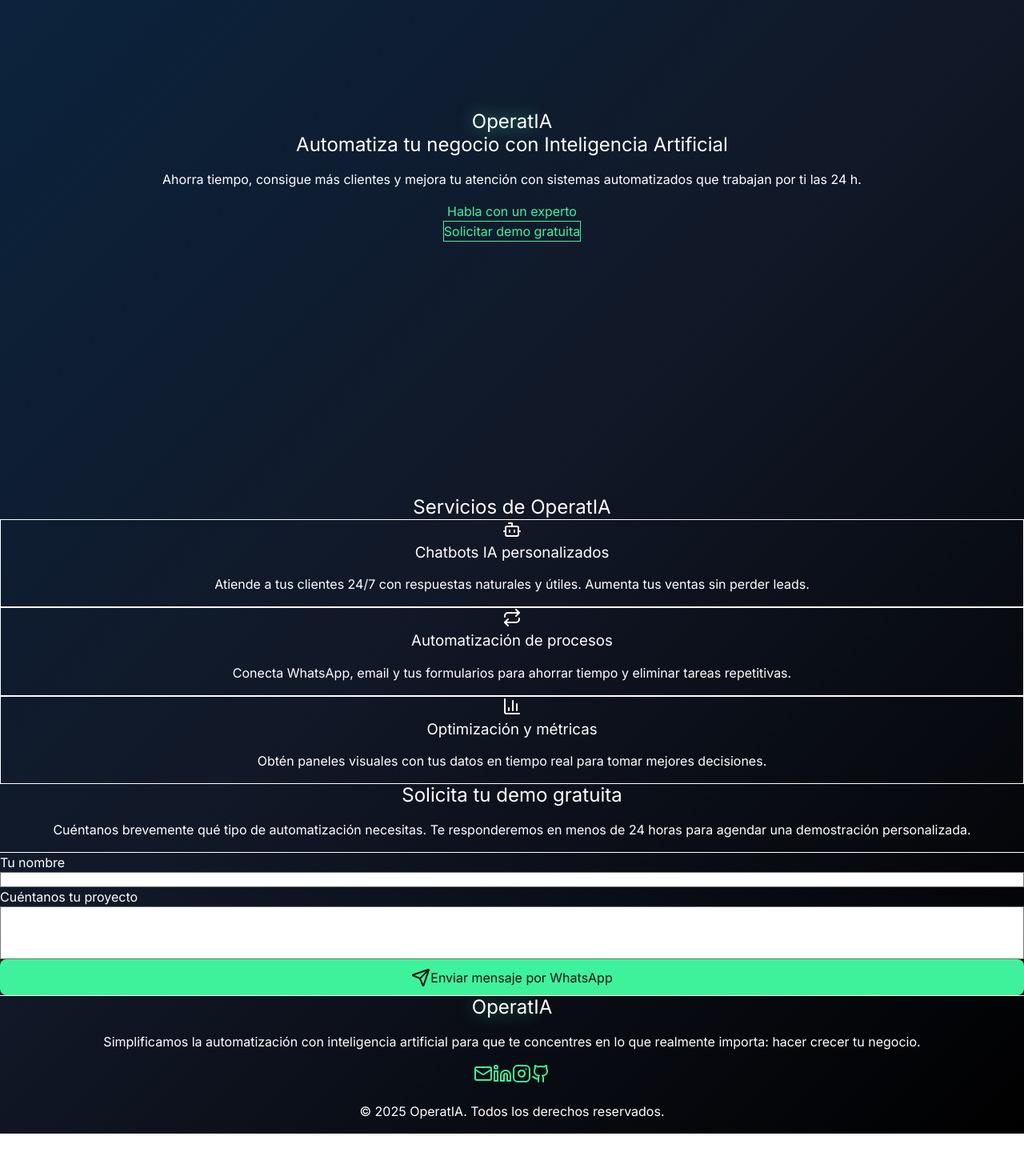
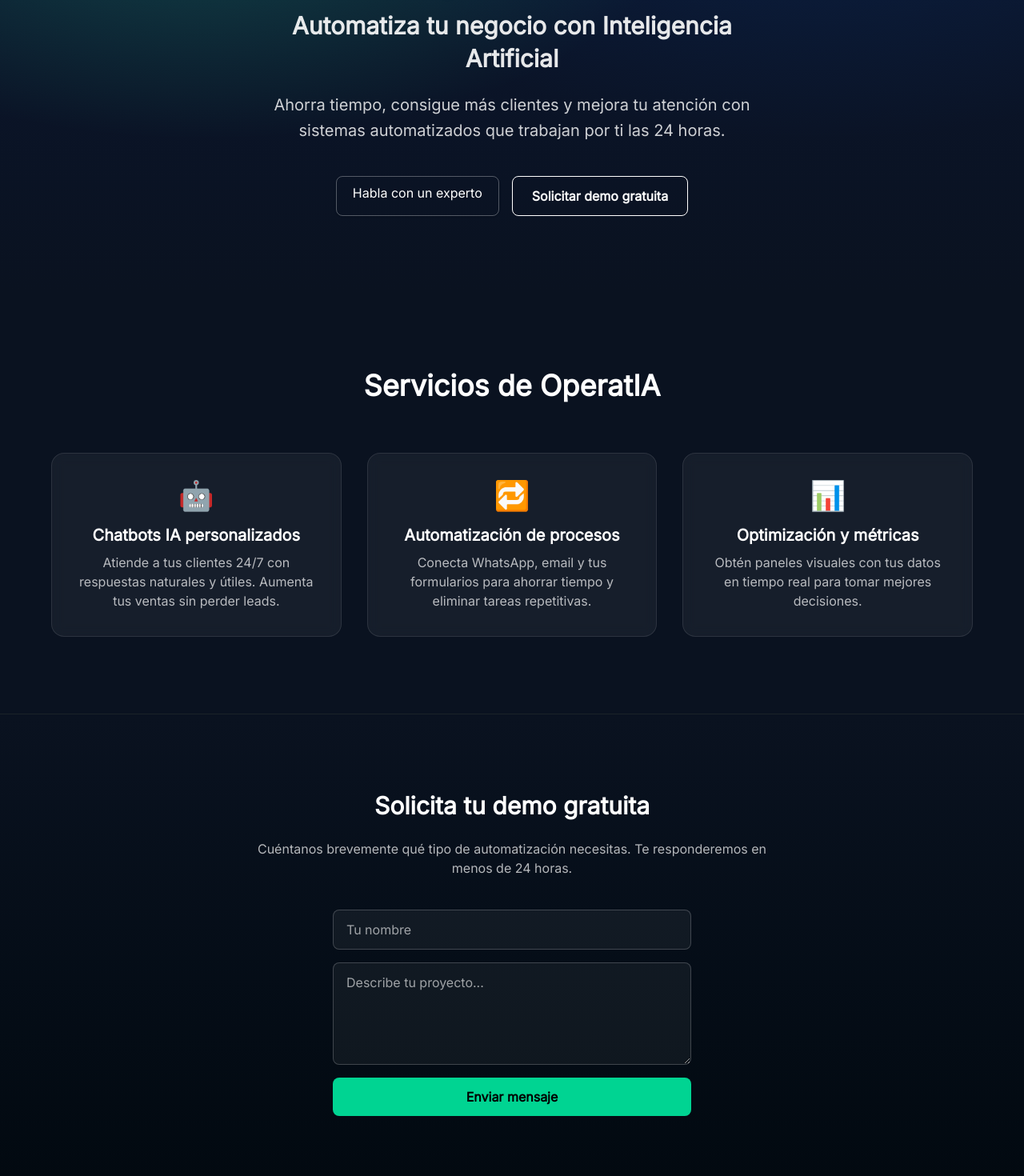
Before and after one commit to Danielsilent94/operatia-landing, a React (Vite) app: page / in a window 1280 px wide. Shown: the part 180-1650 px from the top of the page at 80% size. Before the commit the page ends 1597 px from the top, so only its background shows below. Built offline with nearby package versions, Linux system fonts and the light colour scheme.

Commit message:
OperatIA Landing Design Improvement

```diff
--- a/src/App.tsx
+++ b/src/App.tsx
@@ -1,24 +1,126 @@
-import Hero from "./components/Hero";
-import Services from "./components/Services";
-import Contact from "./components/Contact";
-import Footer from "./components/Footer";
+function App() {
+  return (
+    <main className="w-full flex flex-col min-h-screen bg-[#0A1220] text-white">
+      {/* Hero Section */}
+      <section className="gradient-hero flex flex-col justify-center items-center text-center px-6 sm:px-10 py-24">
+        <h1 className="text-6xl sm:text-7xl font-extrabold text-white tracking-tight drop-shadow-md">
+          OperatIA
+        </h1>
+        <h2 className="text-2xl sm:text-3xl font-semibold text-white/90 mt-6 max-w-2xl leading-snug">
+          Automatiza tu negocio con Inteligencia Artificial
+        </h2>
+        <p className="text-lg sm:text-xl text-white/80 mt-5 max-w-2xl leading-relaxed">
+          Ahorra tiempo, consigue más clientes y mejora tu atención con sistemas automatizados que trabajan por ti las 24 horas.
+        </p>
 
-export default function App() {
-  return (
-    <main className="w-full flex flex-col bg-black text-white">
-      {/*Hero code*/}
-      <Hero />
+        {/* Botones */}
+        <div className="flex flex-col sm:flex-row gap-4 mt-10">
+          <a
+            href="https://wa.me/34667213004"
+            target="_blank"
+            rel="noopener noreferrer"
+            className="text-white font-medium border border-white/30 px-5 py-2 rounded-lg transition-all duration-300 hover:bg-white/10 hover:border-white/60 hover:text-white shadow-sm"
+          >
+            Habla con un experto
+          </a>
 
-      {/*services*/}
-      <section className="relative z-10">
-        <Services />
+          <a
+            href="#contact"
+            className="bg-transparent border border-white text-white px-6 py-3 rounded-lg font-semibold hover:bg-white hover:text-[#0A1220] transition-all duration-300"
+          >
+            Solicitar demo gratuita
+          </a>
+        </div>
       </section>
 
-      {/*Contact Form*/}
-      <Contact />
+      {/* Servicios Section */}
+      <section className="bg-[#0A1220] py-24 px-6 text-center">
+        <h3 className="text-4xl font-bold mb-16">Servicios de OperatIA</h3>
 
-      {/*Social Media*/}
-      <Footer />
+        <div className="grid grid-cols-1 sm:grid-cols-3 gap-8 max-w-6xl mx-auto">
+          <div className="bg-white/5 rounded-2xl p-8 backdrop-blur-sm border border-white/10 hover:border-white/20 transition-all">
+            <div className="text-4xl mb-4">🤖</div>
+            <h4 className="text-xl font-semibold mb-2">
+              Chatbots IA personalizados
+            </h4>
+            <p className="text-white/70">
+              Atiende a tus clientes 24/7 con respuestas naturales y útiles. Aumenta tus ventas sin perder leads.
+            </p>
+          </div>
+
+          <div className="bg-white/5 rounded-2xl p-8 backdrop-blur-sm border border-white/10 hover:border-white/20 transition-all">
+            <div className="text-4xl mb-4">🔁</div>
+            <h4 className="text-xl font-semibold mb-2">
+              Automatización de procesos
+            </h4>
+            <p className="text-white/70">
+              Conecta WhatsApp, email y tus formularios para ahorrar tiempo y eliminar tareas repetitivas.
+            </p>
+          </div>
+
+          <div className="bg-white/5 rounded-2xl p-8 backdrop-blur-sm border border-white/10 hover:border-white/20 transition-all">
+            <div className="text-4xl mb-4">📊</div>
+            <h4 className="text-xl font-semibold mb-2">
+              Optimización y métricas
+            </h4>
+            <p className="text-white/70">
+              Obtén paneles visuales con tus datos en tiempo real para tomar mejores decisiones.
+            </p>
+          </div>
+        </div>
+      </section>
+
+      {/* Formulario de contacto */}
+      <section
+        id="contact"
+        className="py-24 px-6 text-center border-t border-white/10 bg-gradient-to-b from-[#0A1220] to-[#020910]"
+      >
+        <h3 className="text-3xl font-bold mb-6">Solicita tu demo gratuita</h3>
+        <p className="text-white/70 max-w-2xl mx-auto mb-10">
+          Cuéntanos brevemente qué tipo de automatización necesitas. Te responderemos en menos de 24 horas.
+        </p>
+
+        <form className="max-w-md mx-auto flex flex-col gap-4">
+          <input
+            type="text"
+            placeholder="Tu nombre"
+            className="w-full px-4 py-3 bg-white/5 border border-white/20 rounded-lg text-white placeholder-white/60 focus:outline-none focus:ring-2 focus:ring-emerald-400"
+          />
+          <textarea
+            placeholder="Describe tu proyecto..."
+            className="w-full px-4 py-3 bg-white/5 border border-white/20 rounded-lg text-white placeholder-white/60 focus:outline-none focus:ring-2 focus:ring-emerald-400 h-32"
+          ></textarea>
+          <button
+            type="submit"
+            className="bg-emerald-400 text-black font-semibold px-6 py-3 rounded-lg hover:bg-emerald-300 transition-all"
+          >
+            Enviar mensaje
+          </button>
+        </form>
+      </section>
+
+      {/* Footer */}
+      <footer className="bg-[#0A1220] py-12 text-center border-t border-white/10">
+        <h4 className="text-2xl font-bold mb-2 text-emerald-400 drop-shadow-md">
+          OperatIA
+        </h4>
+        <p className="text-white/70 mb-6">
+          Simplificamos la automatización con inteligencia artificial para que te concentres en lo que realmente importa: hacer crecer tu negocio.
+        </p>
+
+        <div className="flex justify-center gap-6 text-white/80 text-2xl mb-6">
+          <a href="mailto:info@operatia.com" className="hover:text-white">✉️</a>
+          <a href="#" className="hover:text-white">💼</a>
+          <a href="#" className="hover:text-white">📸</a>
+          <a href="#" className="hover:text-white">💻</a>
+        </div>
+
+        <p className="text-white/40 text-sm">
+          © 2025 OperatIA. Todos los derechos reservados.
+        </p>
+      </footer>
     </main>
   );
 }
+
+export default App;
--- a/src/components/Hero.tsx
+++ b/src/components/Hero.tsx
@@ -2,32 +2,25 @@ import { motion } from "framer-motion";
 
 export default function Hero() {
   return (
-    <section className="relative w-full min-h-screen flex flex-col items-center justify-center px-6 text-center bg-gradient-to-br from-operatia-blue via-slate-900 to-black text-white overflow-hidden">
-
-      {/* Luces de fondo sutiles */}
-      <div className="absolute inset-0 -z-10">
-        <div className="absolute top-0 left-0 w-72 h-72 bg-operatia-green/20 rounded-full blur-3xl opacity-40 animate-pulse"></div>
-        <div className="absolute bottom-0 right-0 w-72 h-72 bg-blue-500/20 rounded-full blur-3xl opacity-30 animate-pulse delay-700"></div>
-      </div>
-
-      {/* LOGO / NOMBRE */}
+    <section className="gradient-hero min-h-screen flex flex-col justify-center items-center text-center px-6 sm:px-10">
+      {/* LOGO / TÍTULO PRINCIPAL */}
       <motion.h1
         initial={{ opacity: 0, y: -40 }}
         animate={{ opacity: 1, y: 0 }}
         transition={{ duration: 0.8 }}
-        className="text-6xl sm:text-7xl lg:text-8xl font-extrabold tracking-tight mb-6"
+        className="text-6xl sm:text-7xl font-extrabold text-white tracking-tight drop-shadow-lg"
       >
-        <span className="text-operatia-green drop-shadow-[0_0_10px_rgba(62,242,155,0.6)]">Operat</span>IA
+        <span className="text-operatia-green">Operat</span>IA
       </motion.h1>
 
       {/* SUBTÍTULO */}
       <motion.h2
-        initial={{ opacity: 0, y: 30 }}
+        initial={{ opacity: 0, y: 20 }}
         animate={{ opacity: 1, y: 0 }}
         transition={{ delay: 0.3, duration: 0.8 }}
-        className="text-xl sm:text-2xl lg:text-3xl font-semibold text-white/90 max-w-3xl leading-snug"
+        className="text-2xl sm:text-3xl font-semibold text-white/90 mt-6 max-w-2xl leading-snug"
       >
-        Automatiza tu negocio con <span className="text-operatia-green font-bold">Inteligencia Artificial</span>
+        Automatiza tu negocio con Inteligencia Artificial
       </motion.h2>
 
       {/* DESCRIPCIÓN */}
@@ -35,9 +28,10 @@ export default function Hero() {
         initial={{ opacity: 0 }}
         animate={{ opacity: 1 }}
         transition={{ delay: 0.6, duration: 1 }}
-        className="mt-6 text-base sm:text-lg lg:text-xl text-white/70 max-w-2xl leading-relaxed"
+        className="text-lg sm:text-xl text-white/75 mt-6 max-w-2xl leading-relaxed"
       >
-        Ahorra tiempo, consigue más clientes y mejora tu atención con sistemas automatizados que trabajan por ti las 24 h.
+        Ahorra tiempo, consigue más clientes y mejora tu atención con sistemas automatizados
+        que trabajan por ti las 24 horas.
       </motion.p>
 
       {/* BOTONES */}
@@ -45,23 +39,32 @@ export default function Hero() {
         initial={{ opacity: 0 }}
         animate={{ opacity: 1 }}
         transition={{ delay: 1, duration: 0.8 }}
-        className="mt-10 flex flex-col sm:flex-row gap-5"
+        className="flex flex-col sm:flex-row gap-4 mt-10"
       >
         <a
           href="https://wa.me/34667213004?text=Hola,%20quiero%20saber%20más%20sobre%20las%20automatizaciones%20con%20IA."
           target="_blank"
-          rel="noopener noreferrer"
-          className="bg-operatia-green text-slate-900 font-semibold px-10 py-4 rounded-xl shadow-lg hover:shadow-operatia-green/50 hover:scale-105 transition-all duration-300 text-lg"
+          className="bg-operatia-green text-slate-900 font-semibold px-8 py-3 rounded-xl shadow-lg hover:scale-105 transition-transform duration-300"
         >
           Habla con un experto
         </a>
         <a
           href="#contact"
-          className="border border-operatia-green text-operatia-green font-semibold px-10 py-4 rounded-xl hover:bg-operatia-green hover:text-slate-900 hover:scale-105 transition-all duration-300 text-lg"
+          className="border-2 border-operatia-green text-operatia-green font-semibold px-8 py-3 rounded-xl hover:bg-operatia-green hover:text-slate-900 transition-all duration-300"
         >
           Solicitar demo gratuita
         </a>
       </motion.div>
+
+      {/* DECORATIVO SUAVE */}
+      <motion.div
+        initial={{ opacity: 0 }}
+        animate={{ opacity: 0.5 }}
+        transition={{ delay: 1.5, duration: 1 }}
+        className="absolute inset-0 -z-10 pointer-events-none"
+      >
+        <div className="absolute w-[800px] h-[800px] bg-operatia-green/10 blur-[150px] rounded-full top-1/2 left-1/2 -translate-x-1/2 -translate-y-1/2" />
+      </motion.div>
     </section>
   );
 }
--- a/src/index.css
+++ b/src/index.css
@@ -1,58 +1,17 @@
-@tailwind base;
-@tailwind components;
-@tailwind utilities;
+@import "tailwindcss";
 
-/* Variables globales */
-:root {
-  font-family: "Inter", system-ui, Avenir, Helvetica, Arial, sans-serif;
-  line-height: 1.5;
-  font-weight: 400;
-  font-synthesis: none;
-  text-rendering: optimizeLegibility;
-  -webkit-font-smoothing: antialiased;
-  -moz-osx-font-smoothing: grayscale;
+html, body {
+  margin: 0;
+  padding: 0;
+  font-family: "Inter", system-ui, sans-serif;
+  background: linear-gradient(135deg, #0A2540 0%, #020617 80%);
+  color: white;
+  min-height: 100vh;
+  overflow-x: hidden;
 }
 
-/* Fondo global oscuro con degradado */
-body {
-  margin: 0;
-  min-width: 320px;
-  min-height: 100vh;
-  background: linear-gradient(135deg, #0A2540 0%, #111827 50%, #000 100%);
-  color: #fff;
+.gradient-hero {
+  background: radial-gradient(1200px 600px at 20% 10%, rgba(40,215,163,0.25), transparent 50%),
+              radial-gradient(1200px 600px at 80% 10%, rgba(10,58,120,0.25), transparent 50%),
+              linear-gradient(180deg, #0b1630 0%, #0a1220 100%);
 }
-
-/* Enlaces */
-a {
-  font-weight: 500;
-  color: #3ef29b; /* Verde OperatIA */
-  text-decoration: none;
-}
-a:hover {
-  color: #2ee68a;
-}
-
-/* Encabezados */
-h1, h2, h3, h4, h5, h6 {
-  margin: 0;
-  font-weight: 700;
-  line-height: 1.2;
-}
-
-/* Botones base */
-button {
-  border-radius: 8px;
-  border: 1px solid transparent;
-  padding: 0.6em 1.2em;
-  font-size: 1em;
-  font-weight: 600;
-  font-family: inherit;
-  background-color: #3ef29b;
-  color: #111;
-  cursor: pointer;
-  transition: all 0.25s;
-}
-button:hover {
-  background-color: #2ee68a;
-  transform: scale(1.03);
-}
--- a/src/styles/tailwind.css
+++ /dev/null
@@ -1,15 +0,0 @@
-@tailwind base;
-@tailwind components;
-@tailwind utilities;
-
-:root{
-  --brand-blue:#0A3A78;
-  --brand-green:#28D7A3;
-}
-
-.gradient-hero{
-  background:
-    radial-gradient(1200px 600px at 20% 10%, rgba(40,215,163,.25), transparent 50%),
-    radial-gradient(1200px 600px at 80% 10%, rgba(10,58,120,.25), transparent 50%),
-    linear-gradient(180deg, #0b1630 0%, #0a1220 100%);
-}
--- a/tailwind.config.js
+++ b/tailwind.config.js
@@ -1,14 +1,14 @@
 /** @type {import('tailwindcss').Config} */
 export default {
-  content: ["./index.html", "./src/**/*.{js,ts,jsx,tsx}"],
+  content: [
+    "./index.html",
+    "./src/**/*.{js,ts,jsx,tsx}",
+  ],
   theme: {
     extend: {
       colors: {
-        "operatia-green": "#3EF29B",
-        "operatia-blue": "#0A2540",
-      },
-      fontFamily: {
-        sans: ["Inter", "system-ui", "sans-serif"],
+        'operatia-green': '#3EF29B',
+        'operatia-blue': '#0A2540',
       },
     },
   },
```
Also changed, not shown: postcss.config.js (+3 -4 lines), src/App_backup.tsx (added, +22 -0 lines), src/main.tsx (+7 -8 lines), 1 other file (tests, documents, lock files or other folders).
